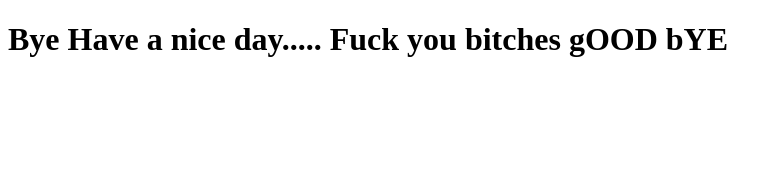
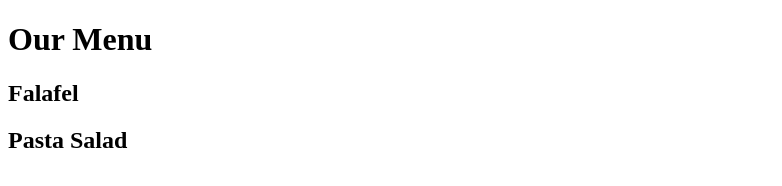
Before and after one commit to Jkrishna21/html-Coursera, a plain HTML site: page site/index.html in a window 1280 px wide. Shown: the whole page, without its empty margins (0-782 px from the left). Drawn offline with Linux system fonts and the light colour scheme.

Commit message:
third edit

```diff
--- a/site/index.html
+++ b/site/index.html
@@ -1,11 +1,12 @@
 <!DOCTYPE html>
 <html>
 <head>
-	<title>Hello coursera</title>
+	<title>Little Lemon</title>
 </head>
 <body>
-<h1>Bye Have a nice day.....
-Fuck you bitches
-gOOD bYE</h1>
+<h1>Our Menu</h1>
+<h2>Falafel</h2>
+<h2>Pasta Salad</h2>
+<section></section>
 </body>
 </html>
```
